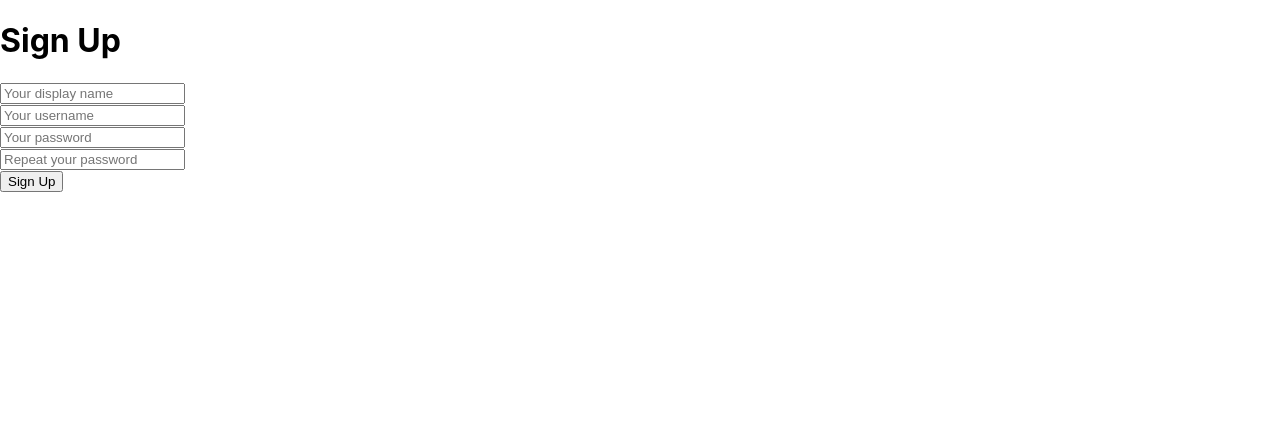
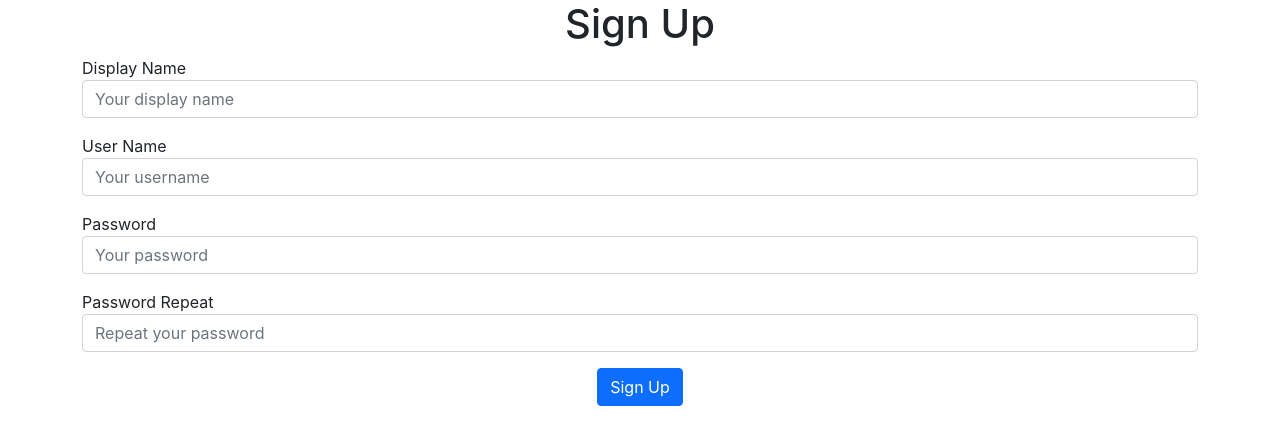
Before and after one commit to dkurganskii/spring-boot-react, a React (Create React App) app in the folder frontend/: page / in a window 1280 px wide. Shown: the top 444 px of the page. Built offline with nearby package versions, Linux system fonts and the light colour scheme.

Commit message:
styling sign up page

```diff
--- a/frontend/public/index.html
+++ b/frontend/public/index.html
@@ -24,6 +24,8 @@
       work correctly both with client-side routing and a non-root public URL.
       Learn how to configure a non-root public URL by running `npm run build`.
     -->
+    <!-- CSS only -->
+<link href="https://cdn.jsdelivr.net/npm/bootstrap@5.1.3/dist/css/bootstrap.min.css" rel="stylesheet" integrity="sha384-1BmE4kWBq78iYhFldvKuhfTAU6auU8tT94WrHftjDbrCEXSU1oBoqyl2QvZ6jIW3" crossorigin="anonymous">
     <title>React App</title>
   </head>
   <body>
--- a/frontend/src/pages/UserSignupPage.js
+++ b/frontend/src/pages/UserSignupPage.js
@@ -39,26 +39,43 @@ export class UserSignupPage extends React.Component {
 
     render() {
         return (
-            <div>
-                <h1>Sign Up</h1>
-                <div><input
+            <div className='container'>
+                <h1 className='text-center'>Sign Up</h1>
+                <div
+                    className='col-12 mb-3'>
+                    <label>Display Name</label>
+                    <input
+                    className='form-control'
                     placeholder="Your display name"
                     value={this.state.displayName}
-                    onChange={this.onChangeDisplayName}
-                /></div>
-                <div><input placeholder="Your username"
+                    onChange={this.onChangeDisplayName}/></div>
+                <div
+                    className='col-12 mb-3'>
+                    <label>User Name</label>
+                    <input
+                    className='form-control'
+                    placeholder="Your username"
                     value={this.state.username}
-                    onChange={this.onChangeUsername}
-                /></div>
-                <div><input type="password" placeholder="Your password"
+                    onChange={this.onChangeUsername}/></div>
+                <div
+                    className='col-12 mb-3'>
+                    <label>Password</label>
+                    <input
+                    className='form-control'
+                    type="password" placeholder="Your password"
                     value={this.state.password}
-                    onChange={this.onChangePassword}
-                /></div>
-                <div><input type="password" placeholder="Repeat your password"
+                    onChange={this.onChangePassword}/></div>
+                <div
+                    className='col-12 mb-3'>
+                    <label>Password Repeat</label>
+                    <input
+                    className='form-control'
+                    type="password" placeholder="Repeat your password"
                     value={this.state.passwordRepeat}
-                    onChange={this.onChangePasswordRepeat}
-                /></div>
-                <div><button onClick={this.onClickSignUp}>Sign Up</button></div>
+                    onChange={this.onChangePasswordRepeat}/></div>
+                <div
+                    className='text-center'>
+                    <button className='btn btn-primary' onClick={this.onClickSignUp}>Sign Up</button></div>
             </div>
         )
     }
```
